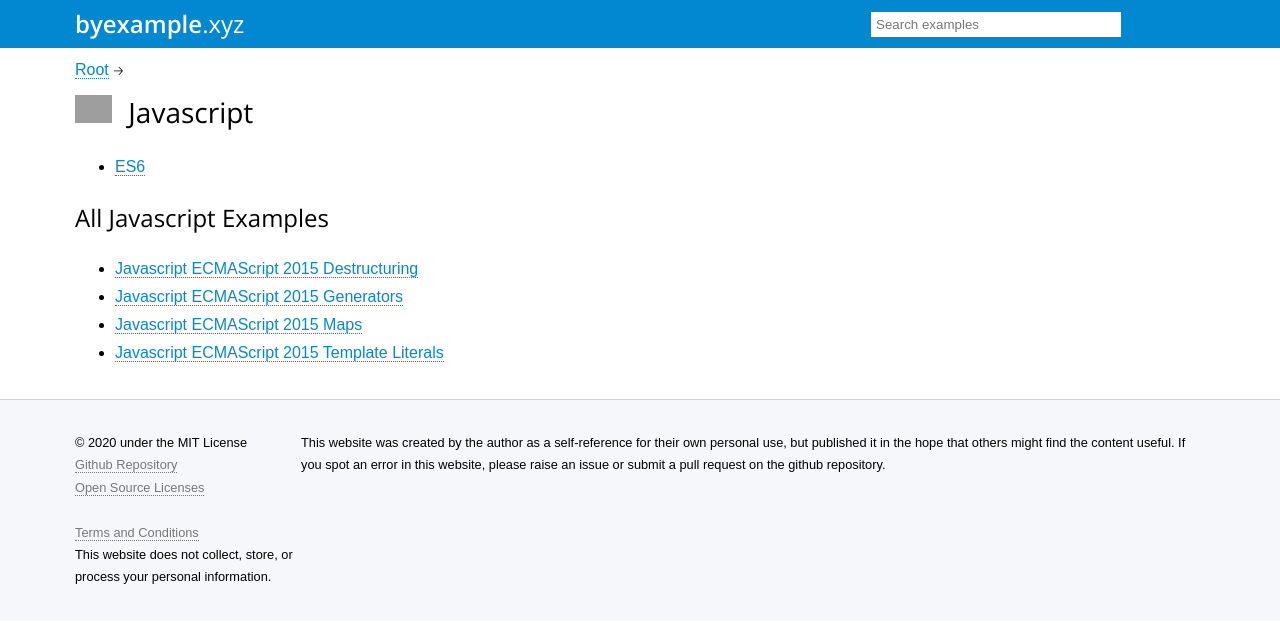
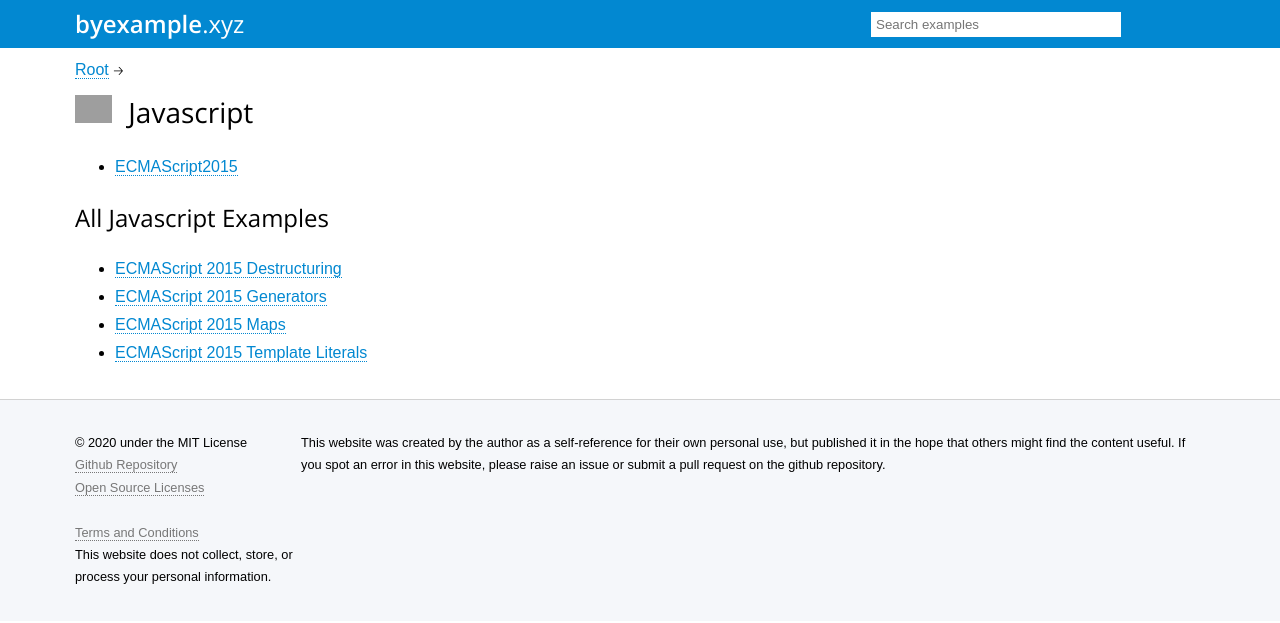
Before and after one commit to matt1/byexample.xyz, a Jekyll site: the page built from javascript.md, in a window 1280 px wide. Shown: the top 623 px of the page. Built offline with Jekyll 4.4.1, drawn with Linux system fonts in a browser that asks for light colours; grey boxes are pictures that could not be loaded.

Commit message:
Further tweaks for ES6 -> ECMAScript 2015

```diff
--- a/_examples/javascript/ECMAScript2015/destructuring.md
+++ b/_examples/javascript/ECMAScript2015/destructuring.md
@@ -1,5 +1,5 @@
 ---
-title: Javascript ECMAScript 2015 Destructuring
+title: ECMAScript 2015 Destructuring
 linktitle: Destructuring
 permalink: "javascript/ECMAScript2015/destructuring/"
 lang: "javascript"
--- a/_examples/javascript/ECMAScript2015/generators.md
+++ b/_examples/javascript/ECMAScript2015/generators.md
@@ -1,5 +1,5 @@
 ---
-title: Javascript ECMAScript 2015 Generators
+title: ECMAScript 2015 Generators
 linktitle: Generators
 permalink: "javascript/ECMAScript2015/generators/"
 lang: "javascript"
--- a/_examples/javascript/ECMAScript2015/map.md
+++ b/_examples/javascript/ECMAScript2015/map.md
@@ -1,5 +1,5 @@
 ---
-title: Javascript ECMAScript 2015 Maps
+title: ECMAScript 2015 Maps
 linktitle: Maps
 permalink: "javascript/ECMAScript2015/maps/"
 lang: "javascript"
--- a/_examples/javascript/ECMAScript2015/templateLiterals.md
+++ b/_examples/javascript/ECMAScript2015/templateLiterals.md
@@ -1,5 +1,5 @@
 ---
-title: Javascript ECMAScript 2015 Template Literals
+title: ECMAScript 2015 Template Literals
 linktitle: Template Literals
 permalink: "javascript/ECMAScript2015/templateLiterals/"
 lang: "javascript"
--- a/javascript.md
+++ b/javascript.md
@@ -5,7 +5,7 @@ title: "Javascript"
 lang: "javascript"
 ---
 
-* [ES6](/javascript/es6/)
+* [ECMAScript2015](/javascript/ECMAScript2015/)
 
 <h2>All Javascript Examples</h2>
 <ul>
```
